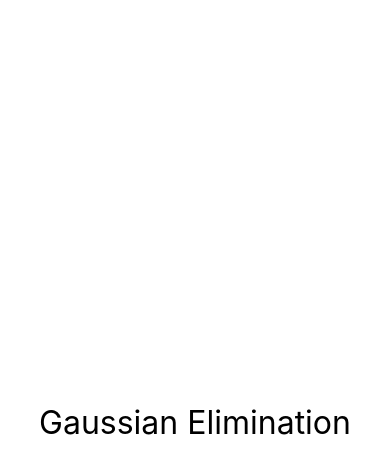
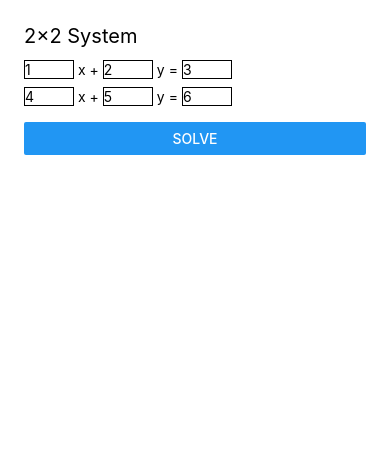
Before and after one commit to andusch/equation-solver, a React Native app: screen / in a window 390 px wide. Shown: the top 474 px of the page. Built offline with nearby package versions, Linux system fonts and the light colour scheme.

Commit message:
Added Form

```diff
--- a/App.tsx
+++ b/App.tsx
@@ -1,8 +1,11 @@
-import { Text, View } from 'react-native';
+import React from 'react';
+import { SafeAreaView } from 'react-native';
+import MatrixInput2x2 from './src/components/MatrixInput2x2';
+
 export default function App() {
   return (
-    <View style={{ flex: 1, alignItems: 'center', justifyContent: 'center' }}>
-      <Text style={{ fontSize: 32 }}>Gaussian Elimination</Text>
-    </View>
+    <SafeAreaView style={{ flex: 1 }}>
+      <MatrixInput2x2 />
+    </SafeAreaView>
   );
 }
--- /dev/null
+++ b/src/components/MatrixInput2x2.tsx
@@ -0,0 +1,64 @@
+import React from 'react';
+import { useForm } from 'react-hook-form';
+import { gaussian } from '../algorithm/gaussian';
+import { View, Text, TextInput, Button } from 'react-native';
+
+type FormData = {
+  a11: string; a12: string; b1: string;
+  a21: string; a22: string; b2: string;
+};
+
+export default function MatrixInput2x2() {
+  const { register, handleSubmit, setValue, formState: { errors }, getValues } = useForm<FormData>();
+  const [solution, setSolution] = React.useState<number[] | null>(null);
+
+  React.useEffect(() => {
+    // pre-fill so test is easy
+    setValue('a11', '1'); setValue('a12', '2'); setValue('b1', '3');
+    setValue('a21', '4'); setValue('a22', '5'); setValue('b2', '6');
+  }, [setValue]);
+
+  const onSolve = () => {
+    const v = getValues();
+    const A = [
+      [Number(v.a11), Number(v.a12)],
+      [Number(v.a21), Number(v.a22)],
+    ];
+    const b = [Number(v.b1), Number(v.b2)];
+    const { solution: sol } = gaussian(A, b);
+    setSolution(sol);
+  };
+
+  return (
+    <View style={{ padding: 24 }}>
+      <Text style={{ fontSize: 20, marginBottom: 12 }}>2×2 System</Text>
+
+      {/* Row 1 */}
+      <View style={{ flexDirection: 'row', alignItems: 'center', marginBottom: 8 }}>
+        <TextInput placeholder="a11" {...register('a11')} keyboardType="numeric" style={{ borderWidth: 1, width: 50, marginRight: 4 }} />
+        <Text>x +</Text>
+        <TextInput placeholder="a12" {...register('a12')} keyboardType="numeric" style={{ borderWidth: 1, width: 50, marginHorizontal: 4 }} />
+        <Text>y =</Text>
+        <TextInput placeholder="b1" {...register('b1')} keyboardType="numeric" style={{ borderWidth: 1, width: 50, marginLeft: 4 }} />
+      </View>
+
+      {/* Row 2 */}
+      <View style={{ flexDirection: 'row', alignItems: 'center', marginBottom: 16 }}>
+        <TextInput placeholder="a21" {...register('a21')} keyboardType="numeric" style={{ borderWidth: 1, width: 50, marginRight: 4 }} />
+        <Text>x +</Text>
+        <TextInput placeholder="a22" {...register('a22')} keyboardType="numeric" style={{ borderWidth: 1, width: 50, marginHorizontal: 4 }} />
+        <Text>y =</Text>
+        <TextInput placeholder="b2" {...register('b2')} keyboardType="numeric" style={{ borderWidth: 1, width: 50, marginLeft: 4 }} />
+      </View>
+
+      <Button title="Solve" onPress={handleSubmit(onSolve)} />
+
+      {solution && (
+        <View style={{ marginTop: 16 }}>
+          <Text style={{ fontSize: 18 }}>Solution:</Text>
+          <Text>x = {solution[0]?.toFixed(3)}, y = {solution[1]?.toFixed(3)}</Text>
+        </View>
+      )}
+    </View>
+  );
+}
```
Also changed, not shown: package.json (+5 -8 lines), 1 other file (tests, documents, lock files or other folders).
